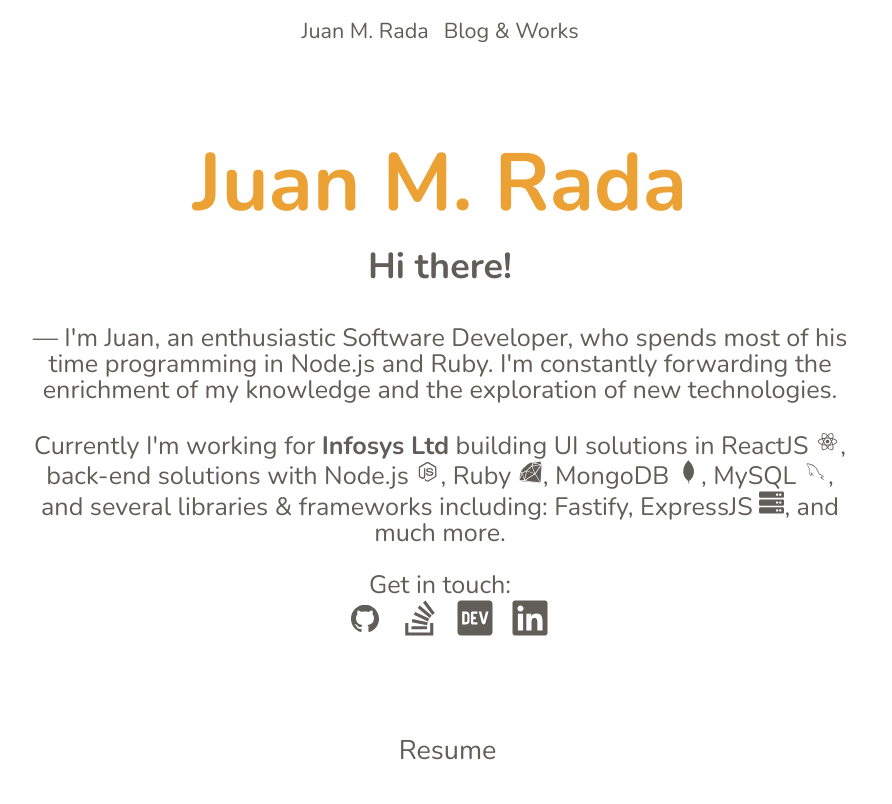
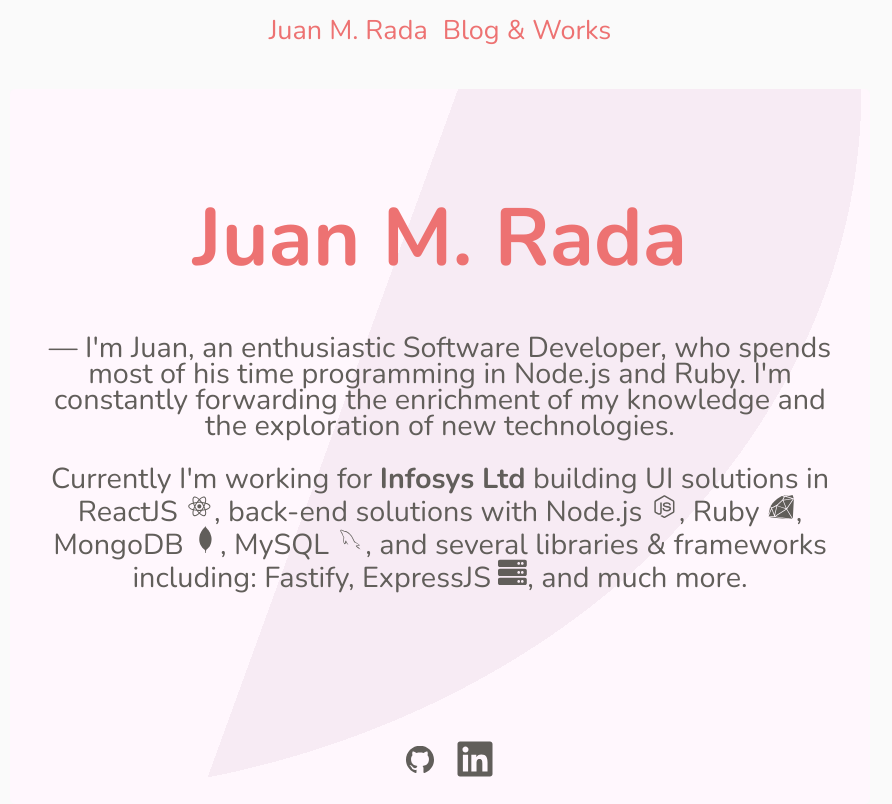
Before and after one commit to jmrada14/sairtun-v1, a Gatsby site: page / in a window 1280 px wide. Shown: the whole page, without its empty margins (200-1092 px from the left). Built offline with nearby package versions, Linux system fonts and the light colour scheme; Gatsby itself is replaced by a stand-in of ours; a small style sheet from the web is missing.

Commit message:
update and improved

```diff
--- a/src/components/bio.js
+++ b/src/components/bio.js
@@ -1,42 +1,16 @@
-import React, { Component } from "react"
+import React from "react"
 import PropTypes from "prop-types"
 import { StaticQuery, graphql } from "gatsby"
 import styled from "@emotion/styled"
 import {
-  DiGithubBadge,
   DiRuby,
   DiNodejsSmall,
   DiMongodb,
   DiReact,
   DiMysql,
 } from "react-icons/di"
-import { FaStackOverflow, FaDev, FaLinkedin, FaServer } from "react-icons/fa"
-
+import { FaServer } from "react-icons/fa"
 import "babel-polyfill"
-
-const Linky = styled.a`
-  color: #615e5a;
-  margin-left: 15px;
-  text-decoration: none;
-  display: inline-block;
-  position: relative;
-  ::after {
-    content: "";
-    position: absolute;
-    width: 100%;
-    transform: scaleX(0);
-    height: 2px;
-    bottom: 0;
-    left: 0;
-    background-color: rgb(107, 199, 122);
-    transform-origin: bottom right;
-    transition: transform 0.4s cubic-bezier(0.86, 0, 0.07, 1);
-  }
-  :hover::after {
-    transform: scaleX(1);
-    transform-origin: bottom left;
-  }
-`
 
 const Container = styled.div`
   text-align: center;
@@ -44,7 +18,6 @@
 
 const OuterContainer = styled.div`
   display: flex;
-  // background-color: #fafafa;
   align-items: center;
   justify-content: center;
   flex-direction: row;
@@ -55,20 +28,14 @@
 const Description = styled.p`
   padding: 0;
   margin-bottom: 1rem;
-  font-size: 1.4rem;
+  font-size: 1.6rem;
   color: #615e5a;
 `
 
 const NameHeader = styled.h1`
   font-size: 4.5rem;
   margin-bottom: 0;
-  color: #eba134;
-`
-const HelloThere = styled.p`
-  padding: 0;
-  margin-bottom: 1rem;
-  font-size: 2rem;
-  color: #615e5a;
+  color: #ed7272;
 `
 
 const Bio = () => (
@@ -87,13 +54,13 @@
         <Container>
           <NameHeader>{data.site.siteMetadata.title}</NameHeader>
           <br />
-          <HelloThere> <strong>Hi there!</strong> </HelloThere>
           <Description>
             {" "}
             <br />
             — I'm Juan, an enthusiastic Software Developer, who spends most of
-            his time programming in Node.js and Ruby. I'm constantly forwarding the
-            enrichment of my knowledge and the exploration of new technologies.
+            his time programming in Node.js and Ruby. I'm constantly forwarding
+            the enrichment of my knowledge and the exploration of new
+            technologies.
             <br />
             <br />
             Currently I'm working for <strong>Infosys Ltd</strong> building UI
@@ -101,32 +68,6 @@
             <DiNodejsSmall />, Ruby <DiRuby />, MongoDB <DiMongodb />, MySQL{" "}
             <DiMysql />, and several libraries & frameworks including: Fastify,
             ExpressJS <FaServer />, and much more.
-            <br />
-            <br />
-            Get in touch:
-            <br />
-            <Linky href="https://github.com/jmrada14" target="_blank">
-              {" "}
-              <DiGithubBadge size={40} />{" "}
-            </Linky>
-            <Linky
-              href="https://stackoverflow.com/users/11632596/sairtun?tab=profile"
-              target="_blank"
-            >
-              {" "}
-              <FaStackOverflow size={40} />{" "}
-            </Linky>
-            <Linky href="https://dev.to/jmrada14" target="_blank">
-              {" "}
-              <FaDev size={40} />{" "}
-            </Linky>
-            <Linky
-              href="https://www.linkedin.com/in/juan-rada-4b997b190/"
-              target="_blank"
-            >
-              {" "}
-              <FaLinkedin size={40} />{" "}
-            </Linky>
           </Description>
         </Container>
       </OuterContainer>
--- a/src/components/header.js
+++ b/src/components/header.js
@@ -11,7 +11,8 @@
 `
 
 const NavLink = styled(Link)`
-  color: #615e5a;
+  color: #ed7272;
+  font-size: 1.5rem;
   margin-left: 15px;
   text-decoration: none;
   display: inline-block;
@@ -21,10 +22,10 @@
     position: absolute;
     width: 100%;
     transform: scaleX(0);
-    height: 2px;
+    height: 3px;
     bottom: 0;
     left: 0;
-    background-color:  rgb(107, 199, 122);
+    background-color: rgb(186, 156, 156);
     transform-origin: bottom right;
     transition: transform 0.4s cubic-bezier(0.86, 0, 0.07, 1);
   }
@@ -34,10 +35,9 @@
   }
 `
 
-
 const HomeLink = styled(NavLink)`
   margin-left: 0;
-  color: #615e5a;
+  color: #ed7272;
 `
 
 const SiteHeader = styled.header`
@@ -56,14 +56,14 @@
       </p>
     </Content>
   </SiteHeader>
-);
+)
 
 Header.propTypes = {
   siteTitle: PropTypes.string,
-};
+}
 
 Header.defaultProps = {
   siteTitle: ``,
-};
+}
 
 export default Header
--- a/src/components/layout.js
+++ b/src/components/layout.js
@@ -9,6 +9,8 @@
 import PropTypes from "prop-types"
 import { StaticQuery, graphql } from "gatsby"
 import styled from "@emotion/styled"
+import { DiGithubBadge } from "react-icons/di"
+import { FaLinkedin } from "react-icons/fa"
 import Header from "./header"
 import "./layout.css"
 
@@ -17,11 +19,28 @@
   max-width: 860px;
   padding: 0 1.0875rem 1rem;
   padding-top: 0;
+  border-radius: 5px;
+  color: #fff;
+    background: -webkit-linear-gradient(110deg, #fff7fd 40%, rgba(0, 0, 0, 0) 30%), -webkit-radial-gradient(farthest-corner at 0% 0%, #f7ebf4 70%, #fff7fd 70%);
+    background: -o-linear-gradient(110deg, #fff7fd 40%, rgba(0, 0, 0, 0) 30%), -o-radial-gradient(farthest-corner at 0% 0%, #f7ebf4 70%, #fff7fd 70%);
+    background: -moz-linear-gradient(110deg, #fff7fd 40%, rgba(0, 0, 0, 0) 30%), -moz-radial-gradient(farthest-corner at 0% 0%, #f7ebf4 70%, #fff7fd 70%);
+    background: linear-gradient(110deg, #fff7fd 40%, rgba(0, 0, 0, 0) 30%), radial-gradient(farthest-corner at 0% 0%, #f7ebf4 70%, #fff7fd 70%);
+}
+
+.bg-spring {
+    background: -webkit-linear-gradient(70deg, #fff810  30%, rgba(0,0,0,0) 30%), -webkit-linear-gradient(30deg, #63e89e 60%, #ff7ee3 60%);
+    background: -o-linear-gradient(70deg, #fff810  30%, rgba(0,0,0,0) 30%), -o-linear-gradient(30deg, #63e89e 60%, #ff7ee3 60%);
+    background: -moz-linear-gradient(70deg, #fff810  30%, rgba(0,0,0,0) 30%), -moz-linear-gradient(30deg, #63e89e 60%, #ff7ee3 60%);
+    background: linear-gradient(70deg, #fff810  30%, rgba(0,0,0,0) 30%), linear-gradient(30deg, #63e89e 60%, #ff7ee3 60%);
 `
 
-const ResumeLink = styled.a`
+
+const Footer = styled.footer`
+  display: flex;
+  justify-content: center;
+`
+const Linky = styled.a`
   color: #615e5a;
-  font-size: 1.5rem;
   margin-left: 15px;
   text-decoration: none;
   display: inline-block;
@@ -34,7 +53,7 @@
     height: 2px;
     bottom: 0;
     left: 0;
-    background-color:  rgb(107, 199, 122);
+    background-color: rgb(186, 156, 156);
     transform-origin: bottom right;
     transition: transform 0.4s cubic-bezier(0.86, 0, 0.07, 1);
   }
@@ -43,11 +62,6 @@
     transform-origin: bottom left;
   }
 `
-const Footer = styled.footer`
-  display: flex;
-  justify-content: center;
-`
-
 const Layout = ({ children }) => (
   <StaticQuery
     query={graphql`
@@ -64,9 +78,20 @@
         <Header siteTitle={data.site.siteMetadata.title} />
         <Content>
           <main>{children}</main>
-                    <br/>
+          <br />
           <Footer>
-                        <ResumeLink href="https://drive.google.com/file/d/1xdhdC60Jw8ndy5PLX1Uy_QFF8j8nayY0/view?usp=sharing" target="_blank">Resume</ResumeLink>
+            <Linky href="https://github.com/jmrada14" target="_blank">
+              {" "}
+              <DiGithubBadge size={40} />{" "}
+            </Linky>
+
+            <Linky
+              href="https://www.linkedin.com/in/juan-rada-4b997b190/"
+              target="_blank"
+            >
+              {" "}
+              <FaLinkedin size={40} />{" "}
+            </Linky>
           </Footer>
         </Content>
       </>
--- a/src/pages/index.js
+++ b/src/pages/index.js
@@ -5,10 +5,12 @@
 import SEO from "../components/seo"
 
 const IndexPage = () => (
-    <Layout>
-        <SEO title="Home" keywords={[`gatsby`, `application`, `react`, 'blog']} />
-        <Bio />
-    </Layout>
+  <div style={{backgroundColor:" #fafafa"}}>
+  <Layout>
+    <SEO title="Home" keywords={[`gatsby`, `application`, `react`, "blog"]} />
+    <Bio />
+  </Layout>
+  </div>
 )
 
 export default IndexPage
```
Also changed, not shown: package.json (+14 -3 lines), src/components/image.js (deleted, +0 -32 lines), src/pages/blog.js (+11 -10 lines), src/templates/blog-post.js (+1 -6 lines), .eslintrc.json (added), src/images/gatsby-icon.png (deleted), 1 other file. Lines whose indentation alone changed are shown as unchanged.
